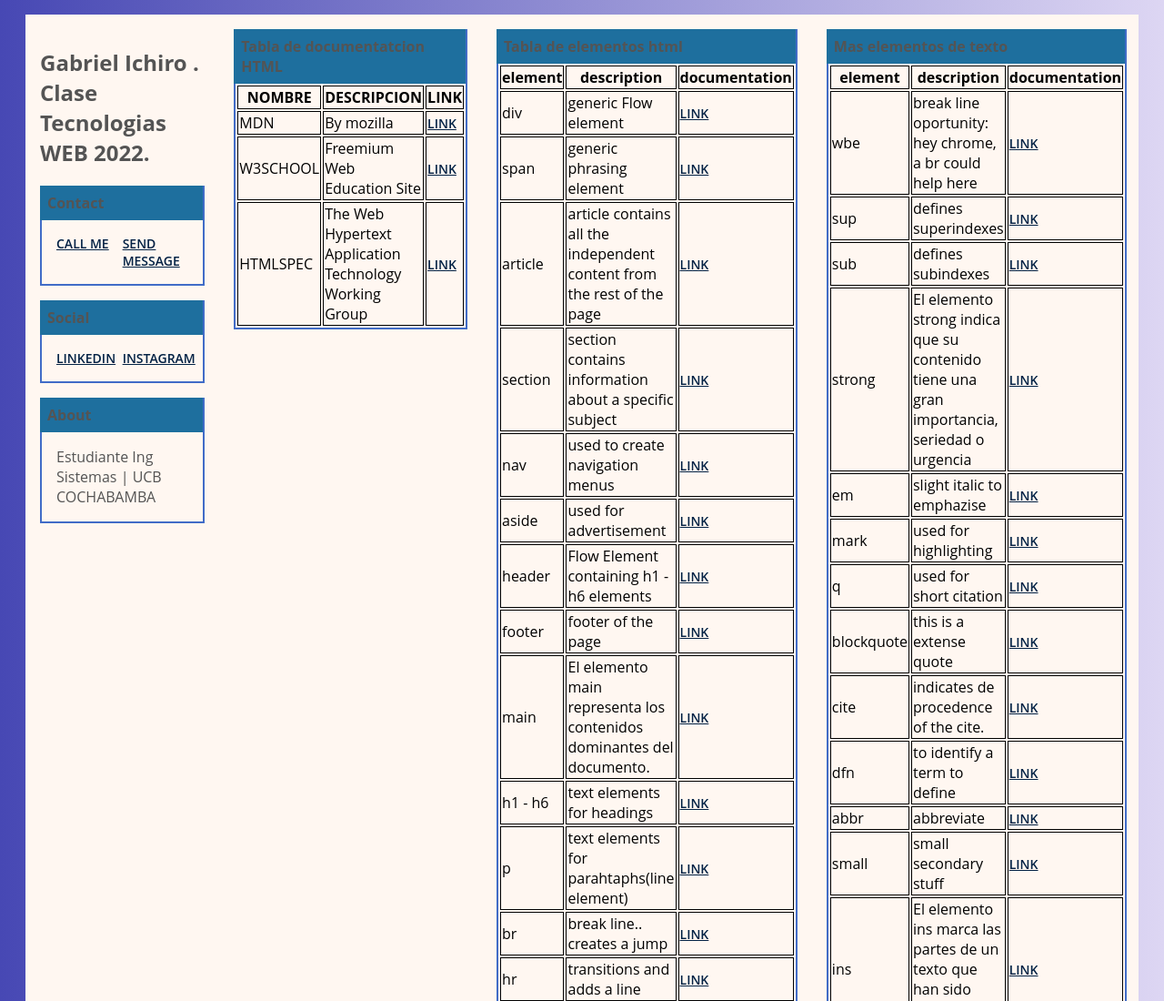
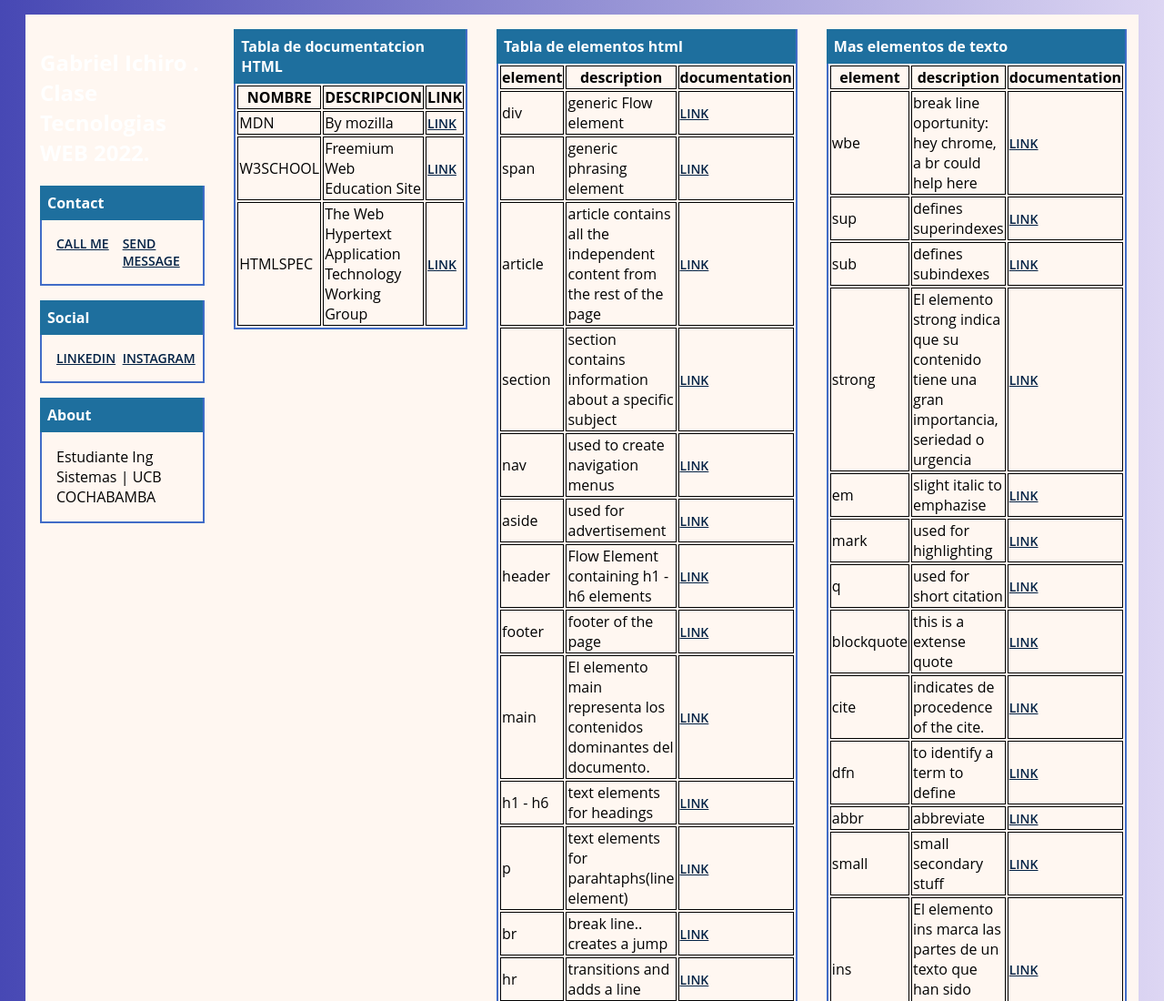
Before and after one commit to 6abriel1chiro/web-tec-manual, a plain HTML site: page index.html in a window 1280 px wide. Shown: the top 1100 px of the page at 91% size. Drawn offline with Linux system fonts and the light colour scheme.

Commit message:
updated style

```diff
--- a/css/style.css
+++ b/css/style.css
@@ -20,7 +20,7 @@ body {
   }
   /*TEXT*/
   h1, h2, h3, p {
-    color: #545454;
+    color: #ffffff;
   }
   /*MEDIA*/
   .gif {
@@ -93,3 +93,8 @@ body {
   th, td {
     border: 1px solid black;
   }
+
+  #about-info
+  {
+    color: black;
+  }
--- a/index.html
+++ b/index.html
@@ -32,7 +32,7 @@
 
       <div class="grid__item card">
         <h2 class="card__title">About</h2>
-              <p>Estudiante Ing Sistemas | UCB COCHABAMBA</p>
+              <p id="about-info">Estudiante Ing Sistemas | UCB COCHABAMBA</p>
       </div>
 
     </section>
```
